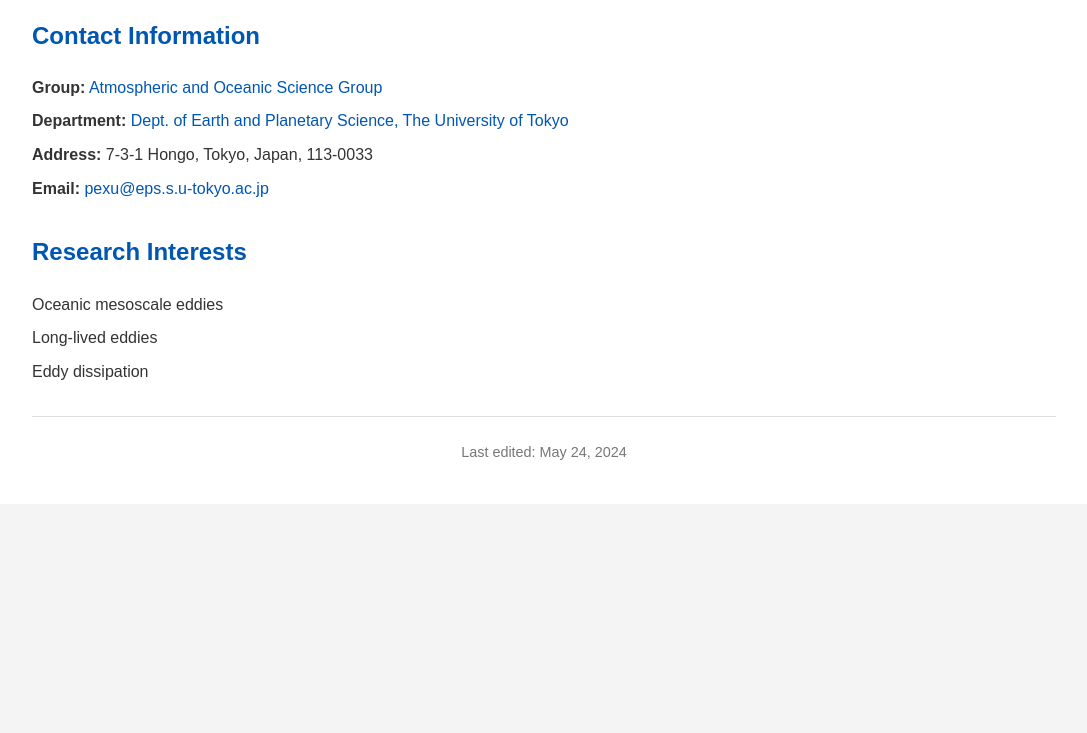
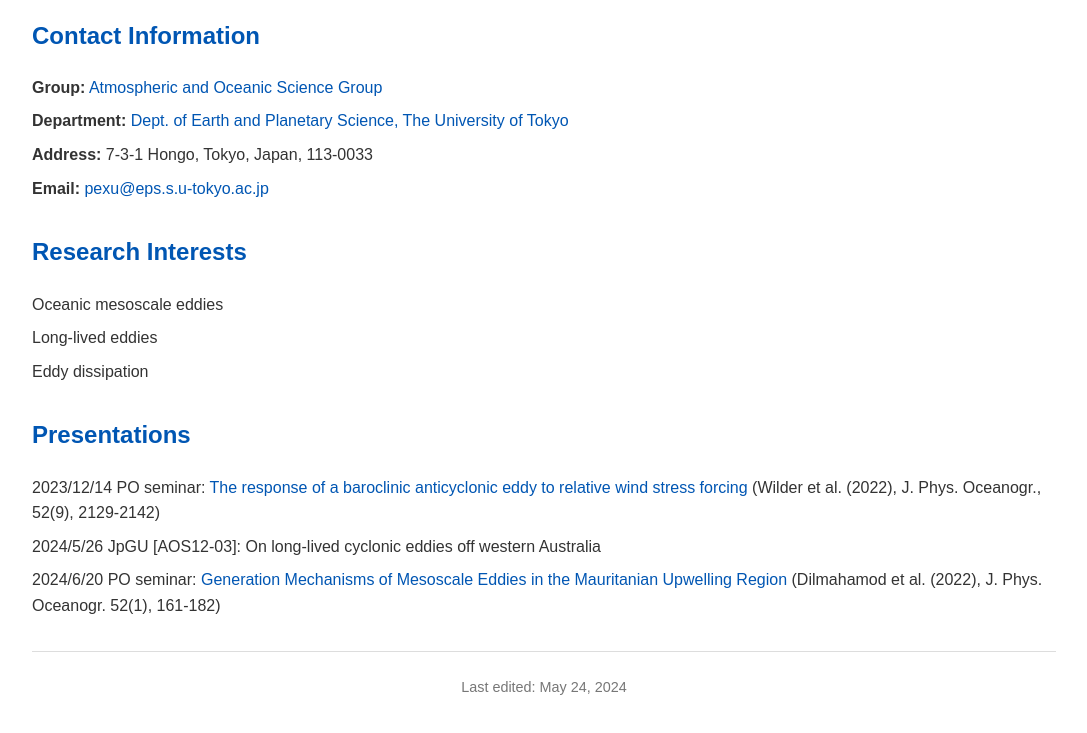
Before and after one commit to pexu1/pexu1.github.io, a plain HTML site: page index.html in a window 1280 px wide. Shown: the part 437-1170 px from the top of the page, without its empty margins (96-1183 px from the left). Before the commit the page ends 941 px from the top, so only its background shows below. Drawn offline with Linux system fonts and the light colour scheme.

Commit message:
Update index.html

```diff
--- a/index.html
+++ b/index.html
@@ -33,7 +33,7 @@
     a:hover {
       text-decoration: underline;
     }
-    .contact-info, .research-interests {
+    .contact-info, .research-interests, .presentations {
       margin-bottom: 2rem;
     }
     .orcid {
@@ -83,10 +83,15 @@
       <p>Long-lived eddies</p>
       <p>Eddy dissipation</p>
     </div>
+    <div class="presentations">
+      <h2>Presentations</h2>
+      <p>2023/12/14 PO seminar: <a href="https://www-aos.eps.s.u-tokyo.ac.jp/seminar_ocean2023.html">The response of a baroclinic anticyclonic eddy to relative wind stress forcing</a> (Wilder et al. (2022), J. Phys. Oceanogr., 52(9), 2129-2142)</p>
+      <p>2024/5/26 JpGU [AOS12-03]: On long-lived cyclonic eddies off western Australia</p>
+      <p>2024/6/20 PO seminar: <a href="https://www-aos.eps.s.u-tokyo.ac.jp/seminar_ocean.html">Generation Mechanisms of Mesoscale Eddies in the Mauritanian Upwelling Region</a> (Dilmahamod et al. (2022), J. Phys. Oceanogr. 52(1), 161-182)</p>
+    </div>
     <div class="footer">
       <p>Last edited: May 24, 2024</p>
     </div>
   </div>
-
 </body>
 </html>
```
